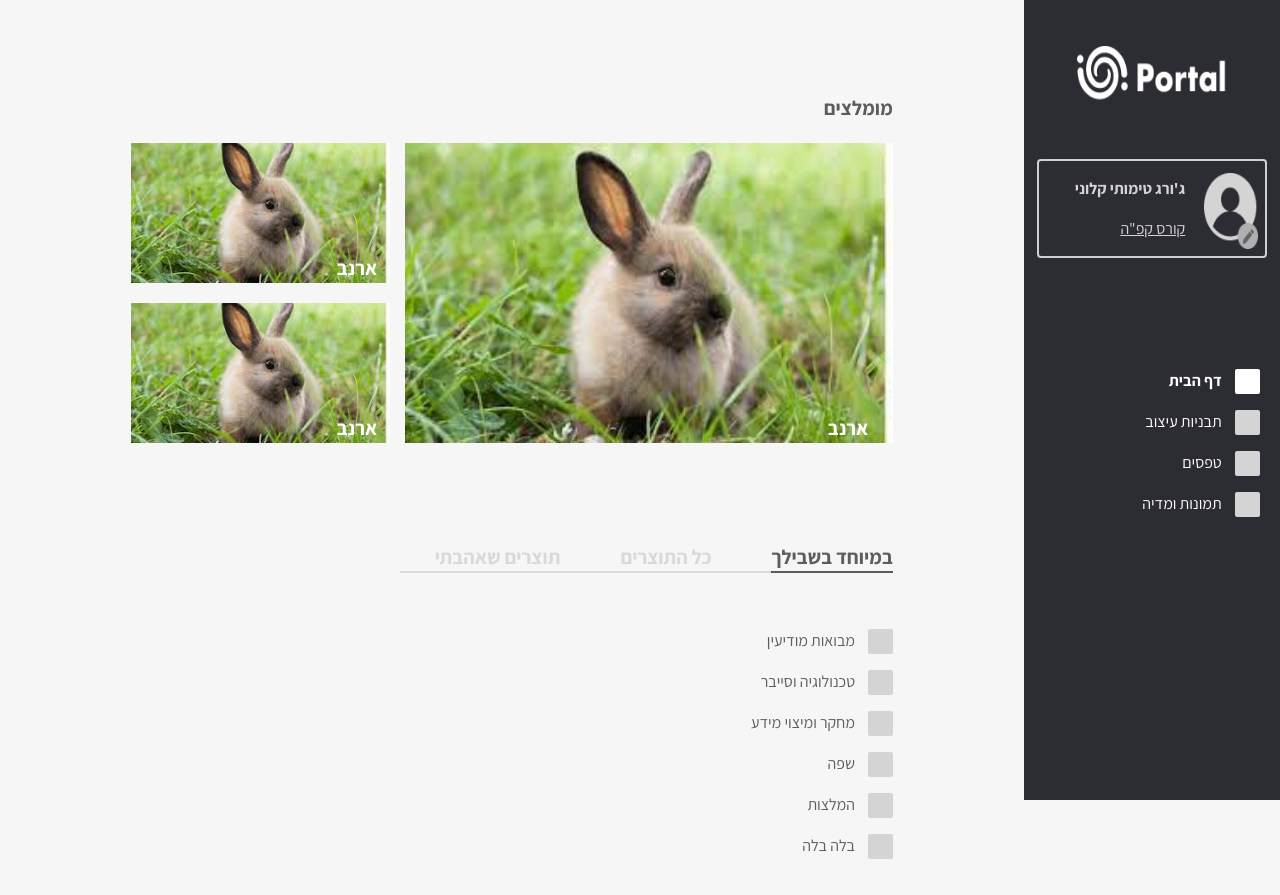
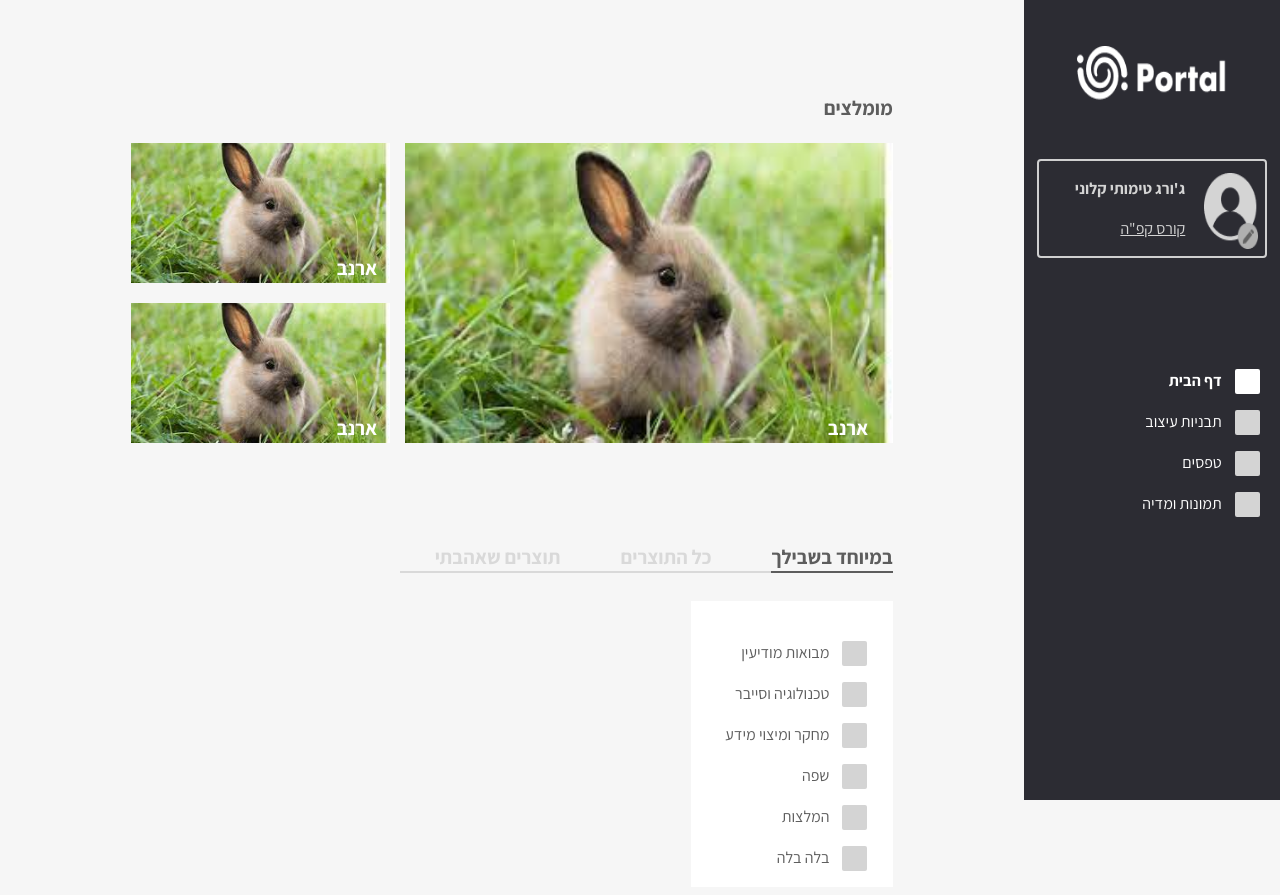
Before and after one commit to 50yearskippur/portalClient, a React (Create React App) app: page / in a window 1280 px wide. Before the commit the page ends 859 px from the top, so only its background shows below. Built offline with nearby package versions, Linux system fonts and the light colour scheme.

Commit message:
added background to title list

```diff
--- a/src/App.css
+++ b/src/App.css
@@ -29,3 +29,7 @@ input {
   flex-direction: column;
   margin: 0 30% 0 10%;
 }
+
+.white-container {
+  background-color: #ffffff;
+}
--- a/src/components/TitlesList/TitlesList.css
+++ b/src/components/TitlesList/TitlesList.css
@@ -1,6 +1,5 @@
 .titles-list-container {
   width: 13.8vw;
-  height: 3.3vh;
   line-height: 1.5;
   position: relative;
 }
--- a/src/components/TitlesList/TitlesList.jsx
+++ b/src/components/TitlesList/TitlesList.jsx
@@ -8,7 +8,6 @@ const TitlesList = ({
   showNumbers = false,
   style,
 }) => {
-  console.log(style);
   const navigate = useNavigate();
   const [selectedTitle, setSelectedTitle] = useState(getDefaultTitle());
 
--- a/src/components/WhiteContainer/WhiteContainer.css
+++ /dev/null
@@ -1,4 +0,0 @@
-.white-container {
-  background: #ffffff;
-  /* z-index: 1; */
-}
--- a/src/components/WhiteContainer/WhiteContainer.jsx
+++ /dev/null
@@ -1,12 +0,0 @@
-import "./WhiteContainer.css";
-
-const WhiteContainer = ({ children, style }) => {
-  console.log(children);
-  return (
-    <div className="white-container" style={style}>
-      {children}
-    </div>
-  );
-};
-
-export default WhiteContainer;
--- a/src/pages/HomePage.jsx
+++ b/src/pages/HomePage.jsx
@@ -1,7 +1,6 @@
 import SideBar from "../components/SideBar/SideBar";
 import Tabs from "../components/Tabs/Tabs";
 import "./HomePage.css";
-import WhiteContainer from "../components/WhiteContainer/WhiteContainer";
 import rabit from "../assets/img/rabit.jpg";
 import RecommendedItem from "../components/ItemsComponents/RecommendedItem";
 import TitlesList from "../components/TitlesList/TitlesList";
@@ -101,14 +100,16 @@ const HomePage = () => {
         />
       </div>
       <Tabs style={{ marginTop: "12.7vh" }} tabsArray={tabsArray} />
+      <div className="white-container" style={{ marginTop: "3.5vh" }}>
         <TitlesList
           titlesArray={titlesObjectsArray}
           getDefaultTitle={() => titlesObjectsArray[0]}
           style={{
-          containerStyle: { marginTop: "7vh" },
+            containerStyle: { marginTop: "5vh", marginRight: "2vw" },
             color: "#5D5D5D",
           }}
         />
+      </div>
     </div>
   );
 };
```
Lines whose indentation alone changed are shown as unchanged.
